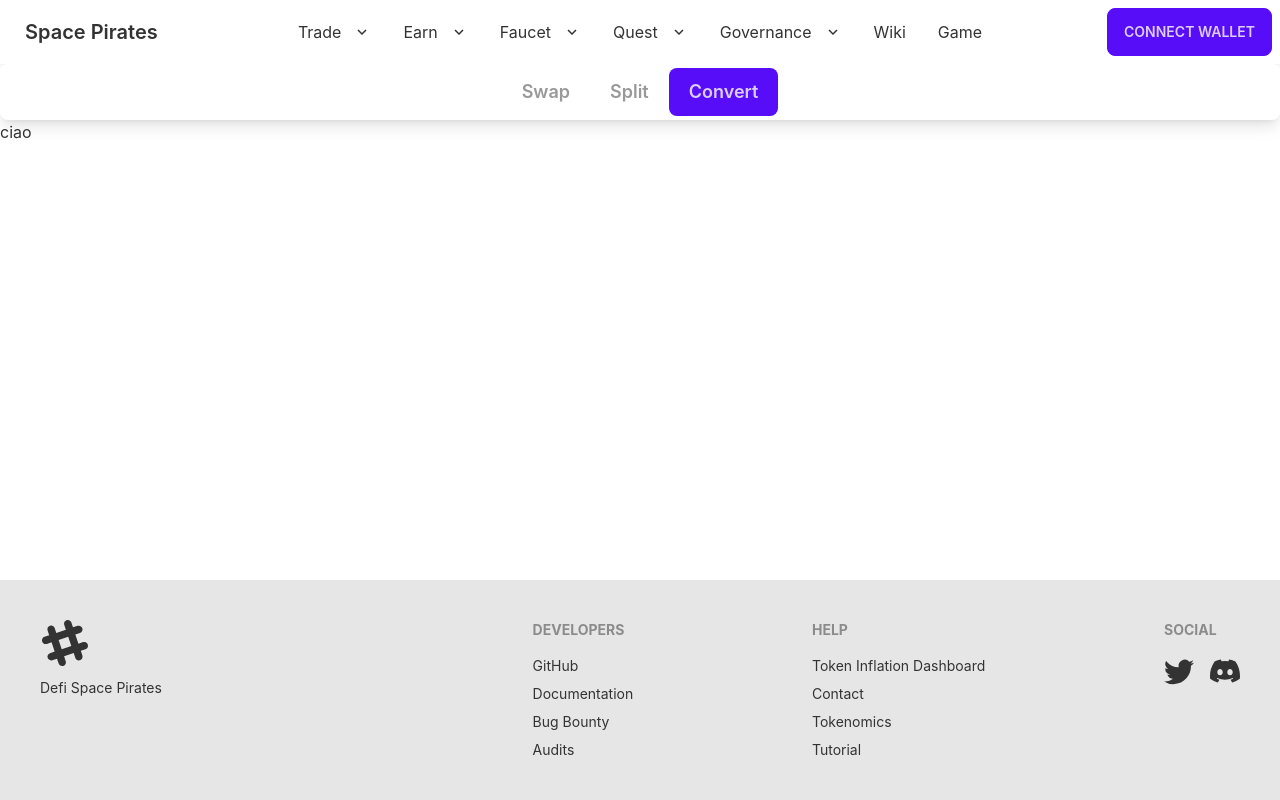
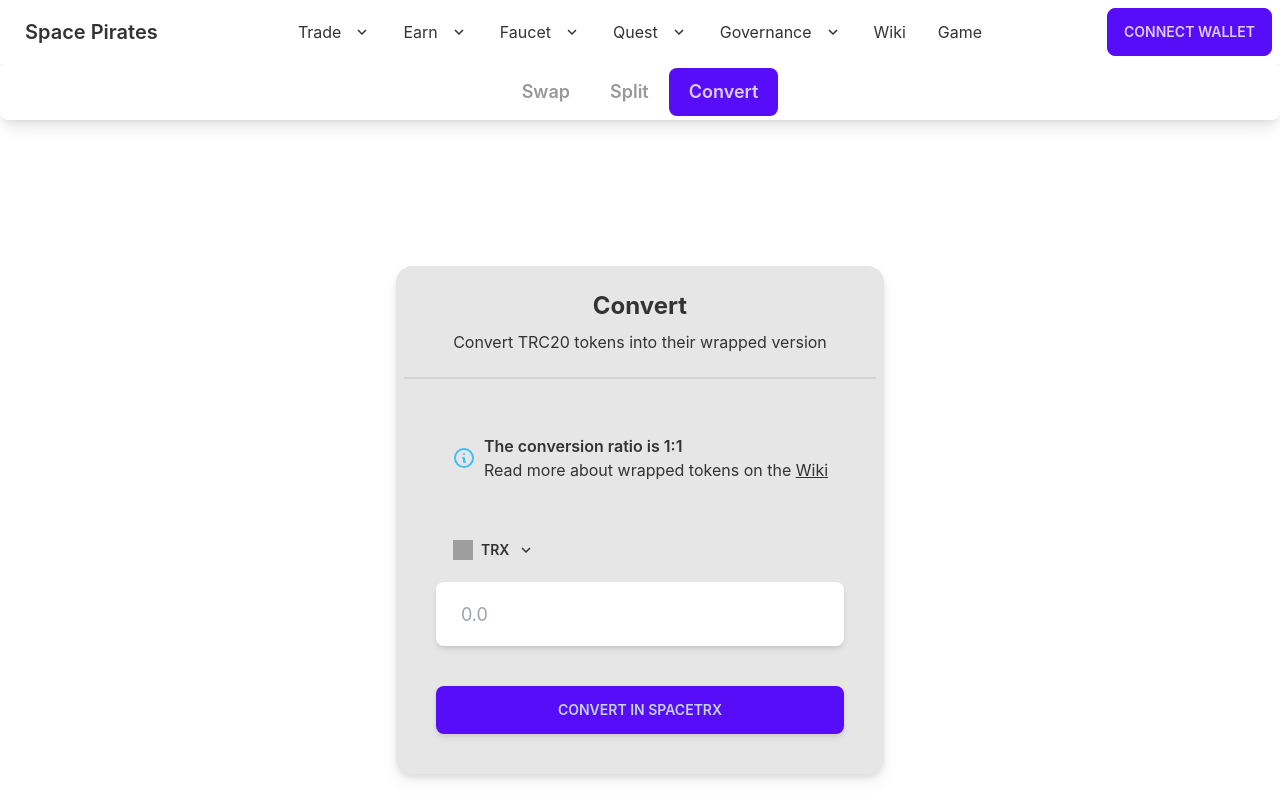
Before and after one commit to DeFi-Space-Pirates/space-pirates-frontend, a Next.js app: page /convert in a window 1280 px wide. Shown: the top 800 px of the page. Built offline with nearby package versions, Linux system fonts and the light colour scheme; grey boxes are pictures that could not be loaded.

Commit message:
feat: /convert, /split

```diff
--- a/components/Swap/TokensModal.tsx
+++ b/components/Swap/TokensModal.tsx
@@ -1,18 +1,19 @@
 import Image from 'next/image'
 
-import tokensList from '../../config/constants/tokensList.json'
 import { Token } from '../../typings/Token'
 
 type TokensModalProps = {
   showModal: boolean
   handleShowModal: () => void
   handleTokenChange: (token: Token) => void
+  tokensList: Token[]
 }
 
 const TokensModal = ({
   showModal,
   handleShowModal,
   handleTokenChange,
+  tokensList,
 }: TokensModalProps) => {
   return (
     <>
@@ -34,7 +35,7 @@ const TokensModal = ({
             </button>
           </div>
           <div className="mt-4 overflow-y-auto max-h-96 scrollbar">
-            {tokensList.tokens.map((token: Token, index) => (
+            {tokensList.map((token: Token, index) => (
               <button
                 key={index}
                 className="w-full flex justify-between items-center px-4 py-4 first:pt-2 last:pb-2 hover:bg-base-200 hover:rounded-md"
--- /dev/null
+++ b/components/layout/InfoBanner.tsx
@@ -0,0 +1,28 @@
+type InfoBannerProps = {
+  children: React.ReactNode
+}
+
+const InfoBanner = ({ children }: InfoBannerProps) => {
+  return (
+    <div className="alert flex flex-col mb-5 max-w-lg">
+      <div>
+        <svg
+          xmlns="http://www.w3.org/2000/svg"
+          fill="none"
+          viewBox="0 0 24 24"
+          className="stroke-info flex-shrink-0 w-6 h-6"
+        >
+          <path
+            strokeLinecap="round"
+            strokeLinejoin="round"
+            strokeWidth="2"
+            d="M13 16h-1v-4h-1m1-4h.01M21 12a9 9 0 11-18 0 9 9 0 0118 0z"
+          ></path>
+        </svg>
+        <div>{children}</div>
+      </div>
+    </div>
+  )
+}
+
+export default InfoBanner
--- /dev/null
+++ b/components/layout/LoadingButton.tsx
@@ -0,0 +1,20 @@
+type LoadingButtonProps = {
+  text: string
+  loading: boolean
+  onClick: () => void
+}
+
+const LoadingButton = ({ text, loading, onClick }: LoadingButtonProps) => {
+  return (
+    <button
+      className={`btn bg-primary hover:bg-primary-focus border-0 drop-shadow-md mt-8 ${
+        loading && 'loading'
+      }`}
+      onClick={() => onClick()}
+    >
+      {text}
+    </button>
+  )
+}
+
+export default LoadingButton
--- /dev/null
+++ b/config/constants/wrappedTokensList.json
@@ -0,0 +1,30 @@
+{
+  "name": "SpacePirates Wrapped tokens list",
+  "timestamp": "2022-07-12T11:45:09Z",
+  "tokens": [
+    {
+      "name": "Tron",
+      "symbol": "TRX",
+      "address": "0x85EAC5Ac2F758618dFa09bDbe0cf174e7d574D5B",
+      "chainId": 56,
+      "decimals": 18,
+      "logoURI": "https://s2.coinmarketcap.com/static/img/coins/64x64/1958.png"
+    },
+    {
+      "name": "Tether USD",
+      "symbol": "USDT",
+      "address": "0x55d398326f99059fF775485246999027B3197955",
+      "chainId": 56,
+      "decimals": 18,
+      "logoURI": "https://s2.coinmarketcap.com/static/img/coins/64x64/825.png"
+    },
+    {
+      "name": "Decentralized USD",
+      "symbol": "USDD",
+      "address": "0x55d398326f99059fF775485246999027B3197955",
+      "chainId": 56,
+      "decimals": 18,
+      "logoURI": "https://s2.coinmarketcap.com/static/img/coins/64x64/19891.png"
+    }
+  ]
+}
--- a/pages/convert/index.tsx
+++ b/pages/convert/index.tsx
@@ -1,15 +1,93 @@
+import { useState } from 'react'
 import Head from 'next/head'
+import { NextPageWithLayout } from '../_app'
 import Layout from '../../components/layout/Layout'
 import TradeTab from '../../components/layout/TradeTab'
-import { NextPageWithLayout } from '../_app'
+import TokenInput from '../../components/Swap/TokenInput'
+import TokensModal from '../../components/Swap/TokensModal'
+import { useAlert } from '../../contexts/AlertContext'
+import wrappedTokensList from '../../config/constants/wrappedTokensList.json'
+import { Token } from '../../typings/Token'
+import CardContainer from '../../components/layout/CardContainer'
+import LoadingButton from '../../components/layout/LoadingButton'
+import Link from 'next/link'
+import InfoBanner from '../../components/layout/InfoBanner'
 
 const Convert: NextPageWithLayout = () => {
+  const [token, setToken] = useState(wrappedTokensList.tokens[0])
+  const [amount, setAmount] = useState('')
+
+  const [showModal, setShowModal] = useState(false)
+
+  const [loading, setLoading] = useState(false)
+
+  const { toggleAlert } = useAlert()
+
+  const handleShowModal = (isTokenA?: boolean) => {
+    setShowModal((prev) => !prev)
+  }
+
+  const handleTokenChange = (token: Token) => {
+    setToken(token)
+    setShowModal(false)
+  }
+
+  const handleAmountChange = (amount: string) => {
+    setAmount(amount)
+  }
+
+  const onConvertTokens = async () => {
+    setLoading(true)
+
+    //TODO validate tokens balance
+
+    try {
+      //TODO implement tronweb conversion logic
+    } catch (err) {
+      toggleAlert('Error during the conversion. Try again', 'danger')
+    } finally {
+      setLoading(false)
+    }
+  }
+
   return (
-    <div className="min-h-full">
+    <div className="h-screen flex justify-center items-center">
       <Head>
         <title>Space Pirates Convert</title>
       </Head>
-      <p>ciao</p>
+      <TokensModal
+        showModal={showModal}
+        handleShowModal={handleShowModal}
+        handleTokenChange={handleTokenChange}
+        tokensList={wrappedTokensList.tokens}
+      />
+      <CardContainer
+        title="Convert"
+        subtitle="Convert TRC20 tokens into their wrapped version"
+      >
+        <InfoBanner>
+          <span className="text-left font-semibold">
+            The conversion ratio is 1:1
+          </span>
+          <span className="block">
+            Read more about wrapped tokens on the{' '}
+            <span className="link">
+              <Link href="wiki">Wiki</Link>
+            </span>
+          </span>
+        </InfoBanner>
+        <TokenInput
+          handleShowModal={() => handleShowModal(true)}
+          amount={amount}
+          handleAmountChange={handleAmountChange}
+          token={token}
+        />
+        <LoadingButton
+          text={`Convert in space${token.symbol}`}
+          loading={loading}
+          onClick={() => onConvertTokens()}
+        />
+      </CardContainer>
     </div>
   )
 }
--- a/pages/split/index.tsx
+++ b/pages/split/index.tsx
@@ -1,12 +1,36 @@
 import Head from 'next/head'
 import Image from 'next/image'
-import DoubleArrows from '../../components/icons/DoubleArrows'
+import Link from 'next/link'
+import { NextPageWithLayout } from '../_app'
+
 import CardContainer from '../../components/layout/CardContainer'
 import Layout from '../../components/layout/Layout'
 import TradeTab from '../../components/layout/TradeTab'
-import { NextPageWithLayout } from '../_app'
+import { useState } from 'react'
+import { useAlert } from '../../contexts/AlertContext'
+import LoadingButton from '../../components/layout/LoadingButton'
+import InfoBanner from '../../components/layout/InfoBanner'
 
 const Split: NextPageWithLayout = () => {
+  const [amount, setAmount] = useState(0)
+  const [loading, setLoading] = useState(false)
+
+  const { toggleAlert } = useAlert()
+
+  const onSplitTokens = async () => {
+    setLoading(true)
+
+    //TODO validate tokens balance
+
+    try {
+      //TODO implement tronweb split logic
+    } catch (err) {
+      toggleAlert('Error during the split. Try again', 'danger')
+    } finally {
+      setLoading(false)
+    }
+  }
+
   return (
     <div className="h-screen flex justify-center items-center">
       <Head>
@@ -14,63 +38,43 @@ const Split: NextPageWithLayout = () => {
       </Head>
       <CardContainer
         title="Split"
-        subtitle="Split your Asteroids into stk-Asteroids and ve-Asteroids"
+        subtitle="Split your ASTR into stk-ASTR and ve-ASTR"
       >
-        <div className="input-group justify-center">
+        <InfoBanner>
+          <span className="text-left font-semibold">
+            For each ASTR you will get 1 ve-ASTR and 1 stk-ASTR.
+          </span>
+          <span className="block">
+            Read more about ve-ASTR and str-ASTR on the{' '}
+            <span className="link">
+              <Link href="wiki">Wiki</Link>
+            </span>
+          </span>
+        </InfoBanner>
+        <div className="flex flex-col items-center">
+          <div className="flex flex-col w-11/12">
+            <div className="input-group drop-shadow-md">
               <span className="gap-2">
                 <Image
                   src="https://s2.coinmarketcap.com/static/img/coins/64x64/1.png"
                   alt="token"
-              height={25}
-              width={25}
+                  height={20}
+                  width={20}
+                  layout="fixed"
                 />
-            BTC
+                ASTR
               </span>
               <input
-            type="text"
-            placeholder="0.0"
-            className="input input-lg w-3/4 shadow-md"
+                type="number"
+                className="input md:input-md sm:input-md input-md w-full"
+                value={amount}
+                onChange={(e) => setAmount(e.target.valueAsNumber)}
               />
             </div>
-        <div className="flex justify-center">
-          <button
-            className="btn btn-circle btn-outline border-0 my-4"
-            // onClick={() => invertTokens()}
-          >
-            <DoubleArrows />
-          </button>
-        </div>
-        <div className="flex justify-between gap-3">
-          <div className="input-group">
-            <span className="gap-2">
-              <Image
-                src="https://s2.coinmarketcap.com/static/img/coins/64x64/1.png"
-                alt="token"
-                height={25}
-                width={25}
-              />
-              BTC
-            </span>
-            <input
-              type="text"
-              placeholder="0.0"
-              className="input input-lg w-fit shadow-md"
-            />
-          </div>
-          <div className="input-group">
-            <span className="gap-2">
-              <Image
-                src="https://s2.coinmarketcap.com/static/img/coins/64x64/1.png"
-                alt="token"
-                height={25}
-                width={25}
-              />
-              BTC
-            </span>
-            <input
-              type="text"
-              placeholder="0.0"
-              className="input input-lg w-fit shadow-md"
+            <LoadingButton
+              text="SPLIT"
+              loading={loading}
+              onClick={() => onSplitTokens()}
             />
           </div>
         </div>
--- a/pages/swap/index.tsx
+++ b/pages/swap/index.tsx
@@ -12,6 +12,7 @@ import DoubleArrows from '../../components/icons/DoubleArrows'
 import TokenInput from '../../components/Swap/TokenInput'
 import { useAlert } from '../../contexts/AlertContext'
 import CardContainer from '../../components/layout/CardContainer'
+import LoadingButton from '../../components/layout/LoadingButton'
 
 const Swap: NextPageWithLayout = () => {
   const [tokenA, setTokenA] = useState<Token>(tokensList.tokens[0])
@@ -39,6 +40,7 @@ const Swap: NextPageWithLayout = () => {
   const handleAmountAChange = (amount: string) => {
     setAmountA(amount)
   }
+
   const handleAmountBChange = (amount: string) => {
     setAmountB(amount)
   }
@@ -73,6 +75,7 @@ const Swap: NextPageWithLayout = () => {
         showModal={showModal}
         handleShowModal={handleShowModal}
         handleTokenChange={handleTokenChange}
+        tokensList={tokensList.tokens}
       />
       <CardContainer
         title="Swap"
@@ -98,14 +101,11 @@ const Swap: NextPageWithLayout = () => {
           handleAmountChange={handleAmountBChange}
           token={tokenB}
         />
-        <button
-          className={`btn glass bg-primary hover:bg-primary-focus border-0 drop-shadow-md mt-8 ${
-            loading && 'loading'
-          }`}
+        <LoadingButton
+          text="SWAP"
+          loading={loading}
           onClick={() => onSwapTokens()}
-        >
-          SWAP
-        </button>
+        />
       </CardContainer>
     </div>
   )
```
Lines whose indentation alone changed are shown as unchanged.
